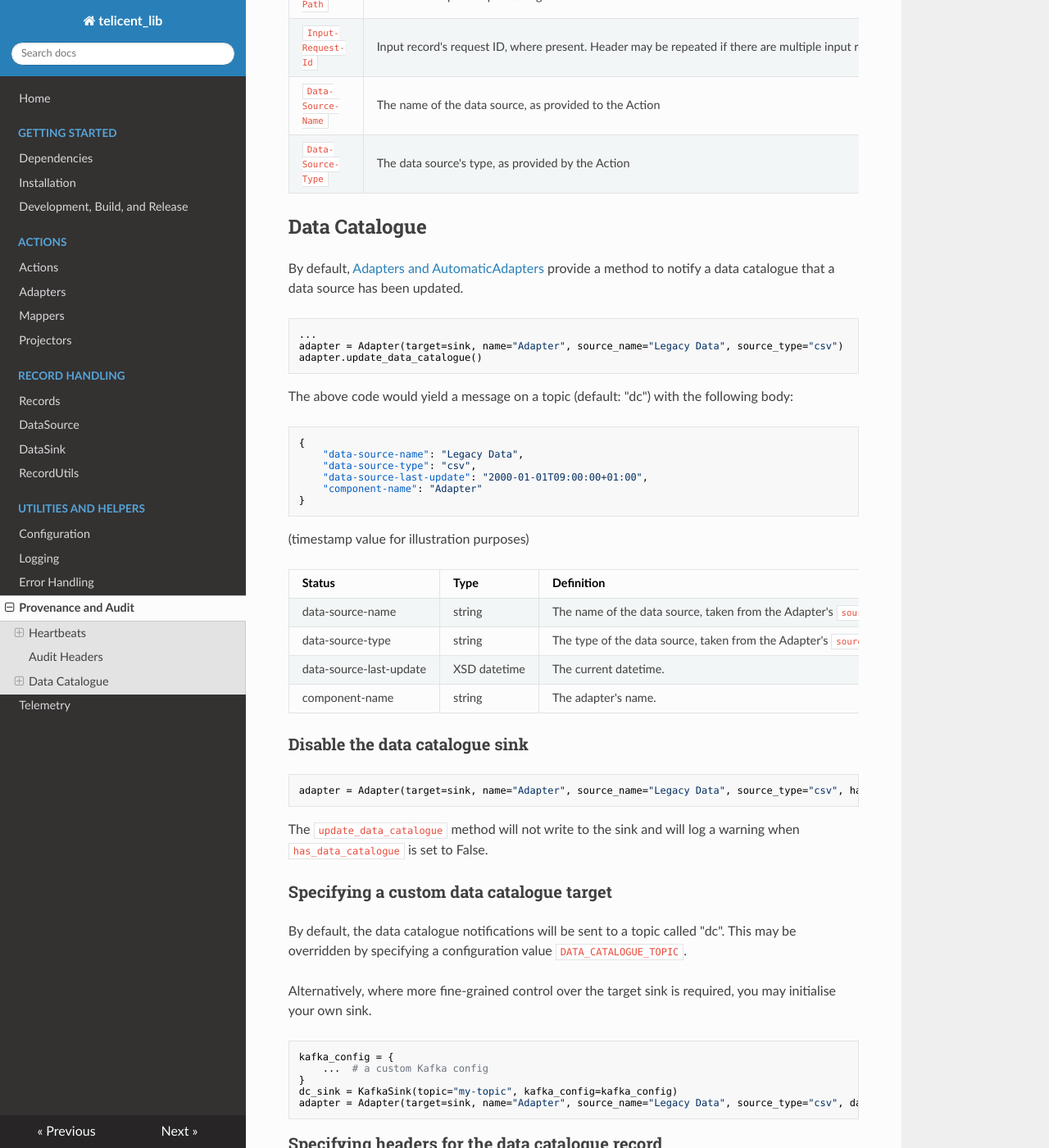
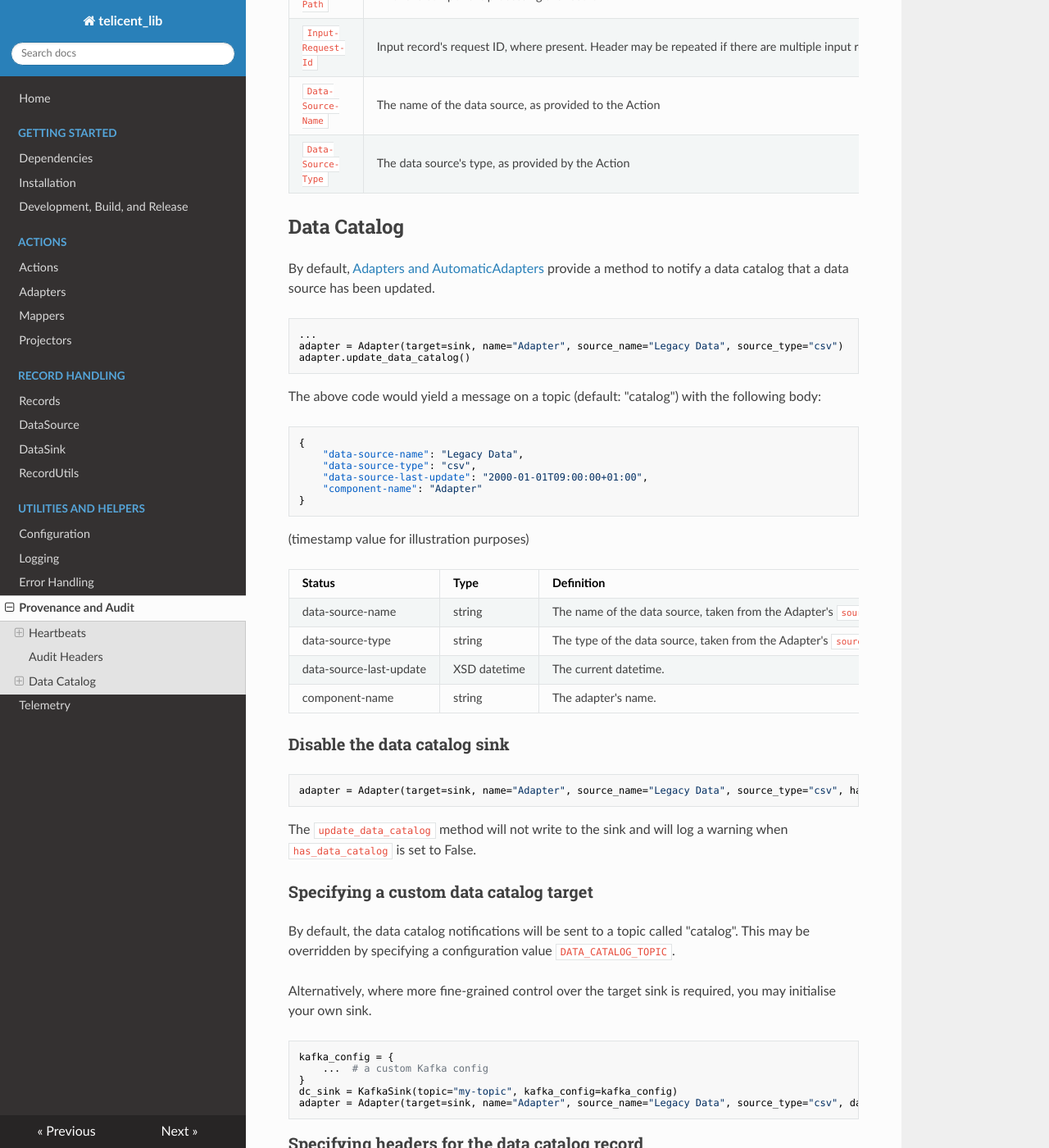
Before and after one commit to telicent-oss/telicent-lib, an MkDocs documentation site: the page built from docs/provenance.md, in a window 1280 px wide and 1400 px high, scrolled down 2174 px. Shown: the whole window at 82% size. Built offline with MkDocs 1.6.1, drawn with Linux system fonts in a browser that asks for light colours; nearby versions of some CDN libraries; some of the changed text lies outside the part shown.

Commit message:
fix: changed catalogue to catalog and updated dc default topic (#44)

````diff
--- a/docs/provenance.md
+++ b/docs/provenance.md
@@ -94,17 +94,17 @@
 | `Data-Source-Type` | The data source's type, as provided by the Action                                                                                |
 
 
-## Data Catalogue
+## Data Catalog
 
-By default, [Adapters and AutomaticAdapters](adapters.md) provide a method to notify a data catalogue that a data source has been updated.
+By default, [Adapters and AutomaticAdapters](adapters.md) provide a method to notify a data catalog that a data source has been updated.
 
 ```python
 ...
 adapter = Adapter(target=sink, name="Adapter", source_name="Legacy Data", source_type="csv")
-adapter.update_data_catalogue()
+adapter.update_data_catalog()
 ```
 
-The above code would yield a message on a topic (default: "dc") with the following body:
+The above code would yield a message on a topic (default: "catalog") with the following body:
 
 ```json
 {
@@ -124,18 +124,18 @@
 | component-name          | string       | The adapter's name.                                                  |
 
 
-### Disable the data catalogue sink
+### Disable the data catalog sink
 
 ```python
-adapter = Adapter(target=sink, name="Adapter", source_name="Legacy Data", source_type="csv", has_data_catalogue=False)
+adapter = Adapter(target=sink, name="Adapter", source_name="Legacy Data", source_type="csv", has_data_catalog=False)
 ```
 
-The `update_data_catalogue` method will not write to the sink and will log a warning when `has_data_catalogue` is set to False.
+The `update_data_catalog` method will not write to the sink and will log a warning when `has_data_catalog` is set to False.
 
-### Specifying a custom data catalogue target
+### Specifying a custom data catalog target
 
-By default, the data catalogue notifications will be sent to a topic called "dc". This may be overridden by specifying
-a configuration value `DATA_CATALOGUE_TOPIC`.
+By default, the data catalog notifications will be sent to a topic called "catalog". This may be overridden by specifying
+a configuration value `DATA_CATALOG_TOPIC`.
 
 Alternatively, where more fine-grained control over the target sink is required, you may initialise your own sink.
 
@@ -144,15 +144,15 @@
     ...  # a custom Kafka config
 }
 dc_sink = KafkaSink(topic="my-topic", kafka_config=kafka_config)
-adapter = Adapter(target=sink, name="Adapter", source_name="Legacy Data", source_type="csv", data_catalogue_sink=dc_sink)
+adapter = Adapter(target=sink, name="Adapter", source_name="Legacy Data", source_type="csv", data_catalog_sink=dc_sink)
 ```
 
-### Specifying headers for the data catalogue record
+### Specifying headers for the data catalog record
 
-Headers may be provided to the `update_data_catalogue` method.
+Headers may be provided to the `update_data_catalog` method.
 
 ```python
 from telicent_lib import RecordUtils
 headers = {"header-key": "header value"}
-adapter.update_data_catalogue(headers=RecordUtils.to_headers(headers))
+adapter.update_data_catalog(headers=RecordUtils.to_headers(headers))
 ```
````
Also changed, not shown: 5 other files.
